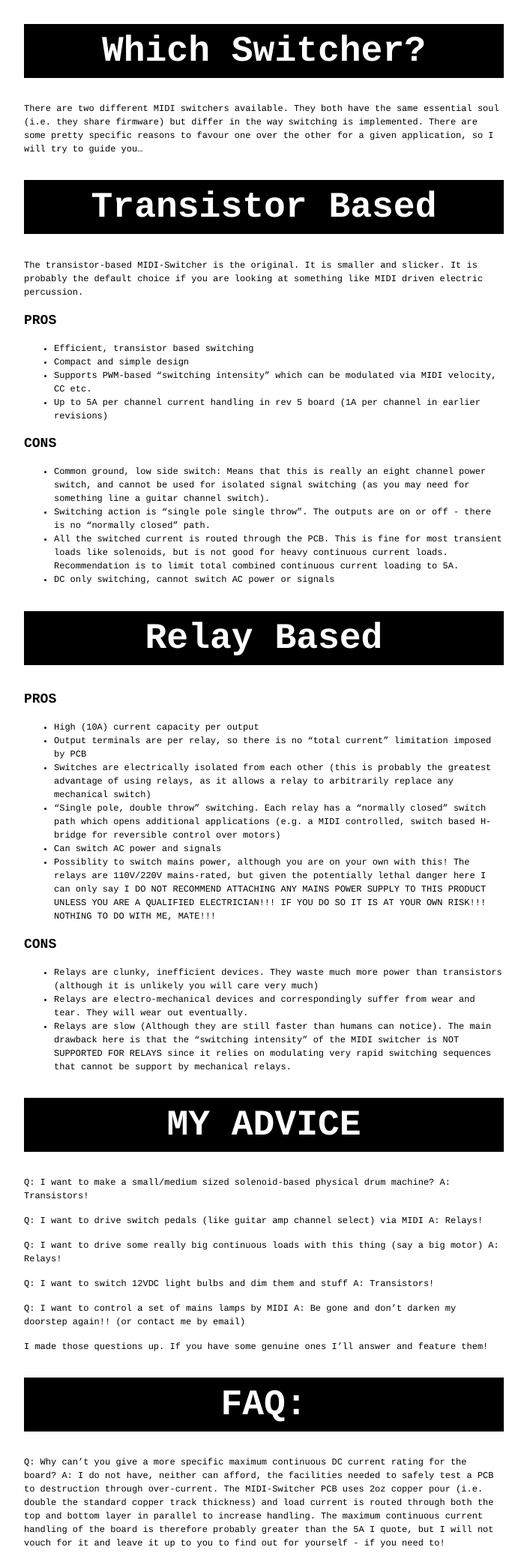
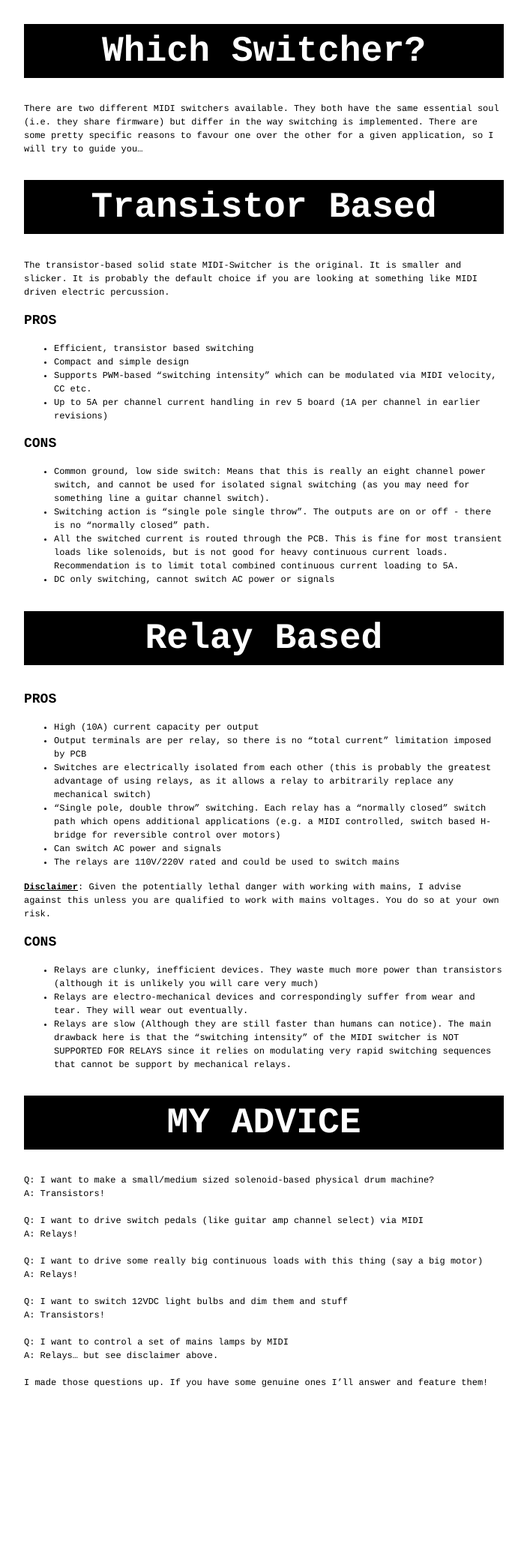
Before and after one commit to hotchk155/hotchk155.github.io, a Jekyll site: the page built from switcher/choice.md, in a window 1280 px wide. Shown: the whole page at 75% size, without its empty margins (18-721 px from the left). Built offline with Jekyll 4.4.1, drawn with Linux system fonts in a browser that asks for light colours; after the commit the page ends 1883 px from its top, so only the background shows below that.

```diff
--- a/css/six4pix.css
+++ b/css/six4pix.css
@@ -73,6 +73,15 @@ img.small_pic {
 	margin-bottom: 50;
 }
 
+img.med_pic {
+    width: 250px;
+	display: block;
+	margin-left: 0;
+	margin-right: auto;
+	margin-top: 150;
+	margin-bottom: 50;
+}
+
 table.data {
 	border: 1px solid black
 }
--- a/switcher/choice.md
+++ b/switcher/choice.md
@@ -8,7 +8,7 @@ There are two different MIDI switchers available. They both have the same essent
 
 # Transistor Based
 
-The transistor-based MIDI-Switcher is the original. It is smaller and slicker. It is probably the default choice if you are looking at something like MIDI driven electric percussion.
+The transistor-based solid state MIDI-Switcher is the original. It is smaller and slicker. It is probably the default choice if you are looking at something like MIDI driven electric percussion.
 
 ## PROS
 
@@ -33,8 +33,9 @@ The transistor-based MIDI-Switcher is the original. It is smaller and slicker. I
 - Switches are electrically isolated from each other (this is probably the greatest advantage of using relays, as it allows a relay to arbitrarily replace any mechanical switch)
 - "Single pole, double throw" switching. Each relay has a "normally closed" switch path which opens additional applications (e.g. a MIDI controlled, switch based H-bridge for reversible control over motors)
 - Can switch AC power and signals
-- Possiblity to switch mains power, although you are on your own with this! The relays are 110V/220V mains-rated, but given the potentially lethal danger here I can only say I DO NOT RECOMMEND ATTACHING ANY MAINS POWER SUPPLY TO THIS PRODUCT UNLESS YOU ARE A QUALIFIED ELECTRICIAN!!! IF YOU DO SO IT IS AT YOUR OWN RISK!!! NOTHING TO DO WITH ME, MATE!!!
+- The relays are 110V/220V rated and could be used to switch mains
 
+**Disclaimer**: Given the potentially lethal danger with working with mains, I advise against this unless you are qualified to work with mains voltages. You do so at your own risk.
 
 ## CONS
 
@@ -44,23 +45,20 @@ The transistor-based MIDI-Switcher is the original. It is smaller and slicker. I
 
 # MY ADVICE
 
-Q: I want to make a small/medium sized solenoid-based physical drum machine?
-A: Transistors!
-
-Q: I want to drive switch pedals (like guitar amp channel select) via MIDI
-A: Relays!
-
-Q: I want to drive some really big continuous loads with this thing (say a big motor)
-A: Relays!
-
-Q: I want to switch 12VDC light bulbs and dim them and stuff
-A: Transistors!
-
-Q: I want to control a set of mains lamps by MIDI
-A: Be gone and don't darken my doorstep again!! (or contact me by email)
-
-I made those questions up. If you have some genuine ones I'll answer and feature them!
-
-# FAQ:
-Q: Why can't you give a more specific maximum continuous DC current rating for the board?
-A: I do not have, neither can afford, the facilities needed to safely test a PCB to destruction through over-current. The MIDI-Switcher PCB uses 2oz copper pour (i.e. double the standard copper track thickness) and load current is routed through both the top and bottom layer in parallel to increase handling. The maximum continuous current handling of the board is therefore probably greater than the 5A I quote, but I will not vouch for it and leave it up to you to find out for yourself - if you need to!
+Q: I want to make a small/medium sized solenoid-based physical drum machine?<br>
+A: Transistors!<br>
+<br>
+Q: I want to drive switch pedals (like guitar amp channel select) via MIDI<br>
+A: Relays!<br>
+<br>
+Q: I want to drive some really big continuous loads with this thing (say a big motor)<br>
+A: Relays!<br>
+<br>
+Q: I want to switch 12VDC light bulbs and dim them and stuff<br>
+A: Transistors!<br>
+<br>
+Q: I want to control a set of mains lamps by MIDI<br>
+A: Relays... but see disclaimer above.<br>
+<br>
+I made those questions up. If you have some genuine ones I'll answer and feature them!<br>
+<br>
```
Also changed, not shown: products.md (+8 -0 lines), switcher/config.md (added, +187 -0 lines), switcher/faq.md (added, +10 -0 lines), switcher/index.md (+34 -7 lines), switcher/rbuild.md (+2 -0 lines), switcher/rkit.md (+3 -1 lines), switcher/rmanual.md (added, +116 -0 lines), switcher/tmanual.md (added, +79 -0 lines), img/relayswitcher.jpg (added), switcher/img/RKIT1.JPG (added), switcher/img/RKIT2.JPG (added), switcher/img/RKIT3.JPG (added), switcher/img/RSWITCHER.JPG (added), 1 other file.
